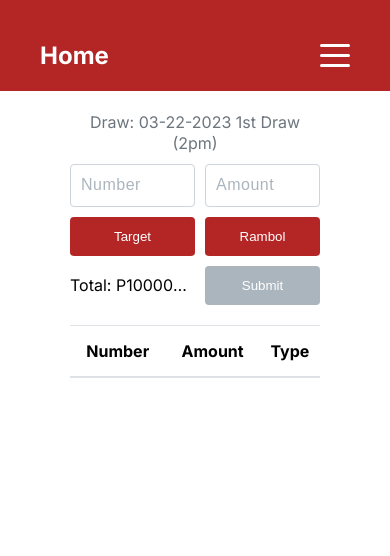
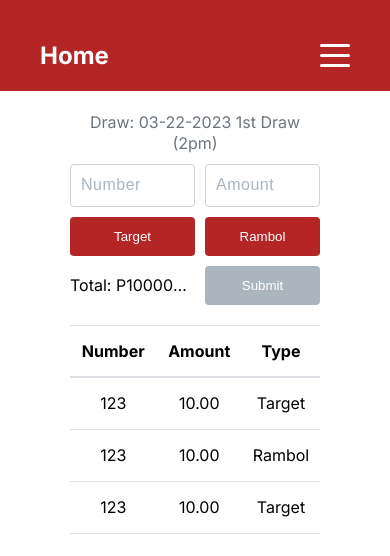
Before and after one commit to zyllar68/sample, a Next.js app: page /mobile in a window 390 px wide. Shown: the top 556 px of the page. Built offline with nearby package versions, Linux system fonts and the light colour scheme.

Commit message:
mobile landing page update

```diff
--- a/pages/mobile/index.js
+++ b/pages/mobile/index.js
@@ -1,6 +1,11 @@
 import { MobileNavbar, Input, Button, Table } from "@/components";
 
 const theadData = ["Number", "Amount", "Type"];
+const tbodyData = [
+  ["123", "10.00", "Target"],
+  ["123", "10.00", "Rambol"],
+  ["123", "10.00", "Target"],
+];
 
 const index = () => {
   return (
@@ -20,9 +25,7 @@ const index = () => {
           </div>
           <Button title='Submit' />
         </form>
-        <Table theadData={theadData}>
-          <p>yeah</p>
-        </Table>
+        <Table theadData={theadData} tbodyData={tbodyData} />
       </div>
     </div>
   );
```
Also changed, not shown: permute.txt (added).
